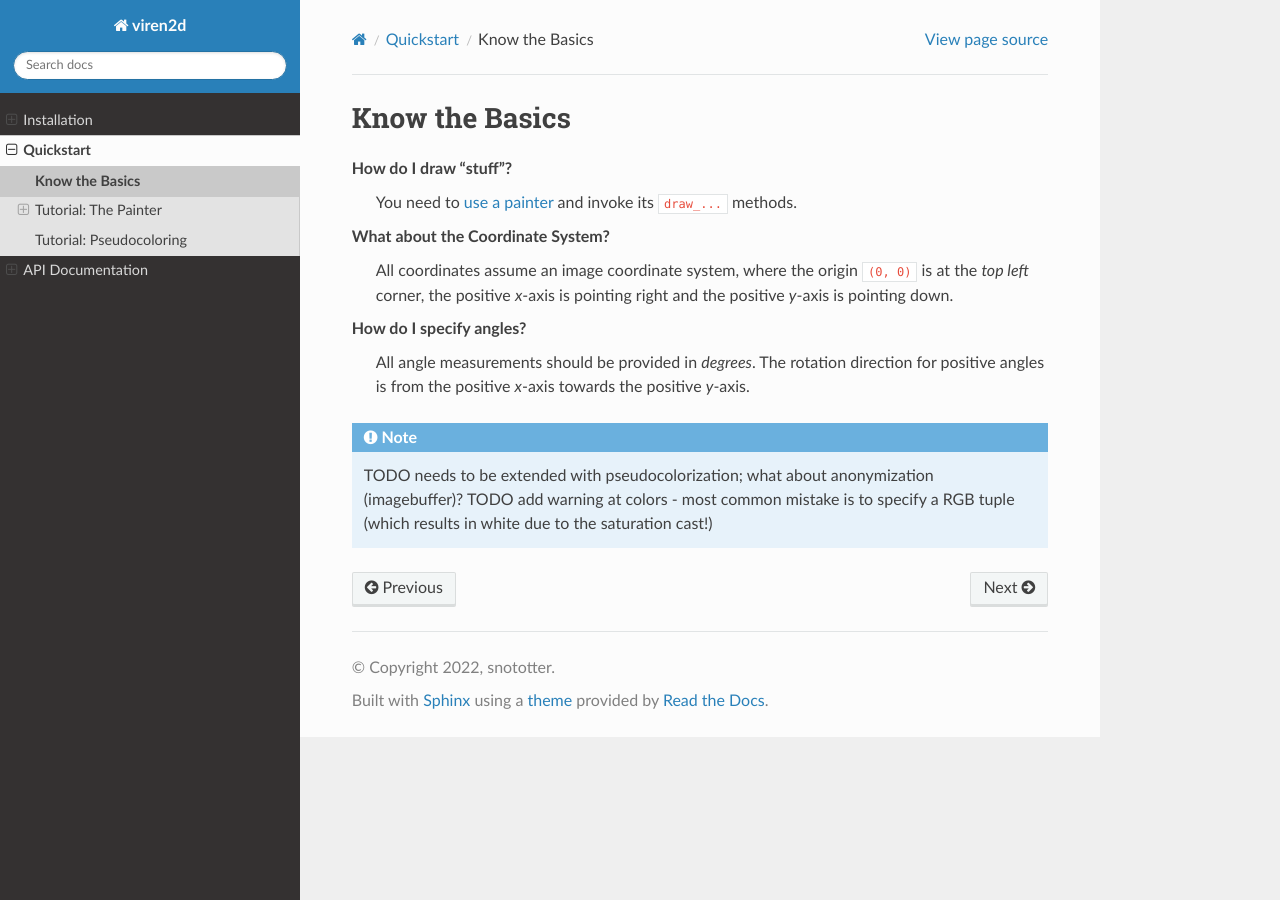
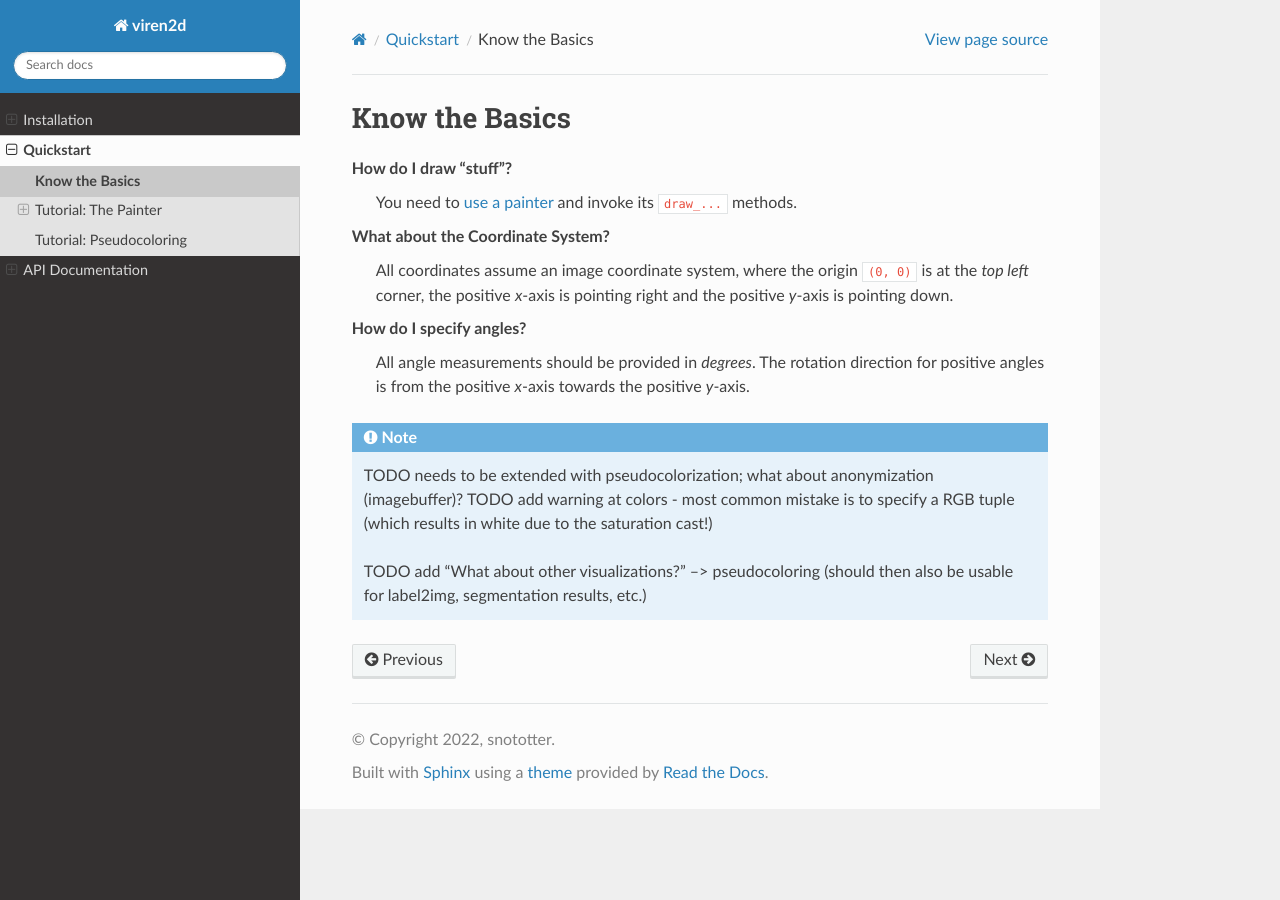
Before and after one commit to snototter/viren2d, a Sphinx documentation site: the page built from docs/source/tutorial/basics.rst, in a window 1280 px wide. Built offline with Sphinx 7.4.7 and the Read the Docs theme 2.0.0, drawn with Linux system fonts in a browser that asks for light colours; the version number could not be read and is left out.

Commit message:
update doc tasklist

```diff
--- a/docs/source/apidoc/apidoc-basic-types.rst
+++ b/docs/source/apidoc/apidoc-basic-types.rst
@@ -65,4 +65,4 @@ Rectangle
 ImageBuffer
 ~~~~~~~~~~~
 
-TODO
+TODO add conversion examples to the tutorial (where they actually belong) & only include class documentation here!
--- a/docs/source/tutorial/basics.rst
+++ b/docs/source/tutorial/basics.rst
@@ -22,3 +22,5 @@ Know the Basics
 .. note::
    TODO needs to be extended with pseudocolorization; what about anonymization (imagebuffer)?
    TODO add warning at colors - most common mistake is to specify a RGB tuple (which results in white due to the saturation cast!)
+
+   TODO add "What about other visualizations?" --> pseudocoloring (should then also be usable for label2img, segmentation results, etc.)
```
